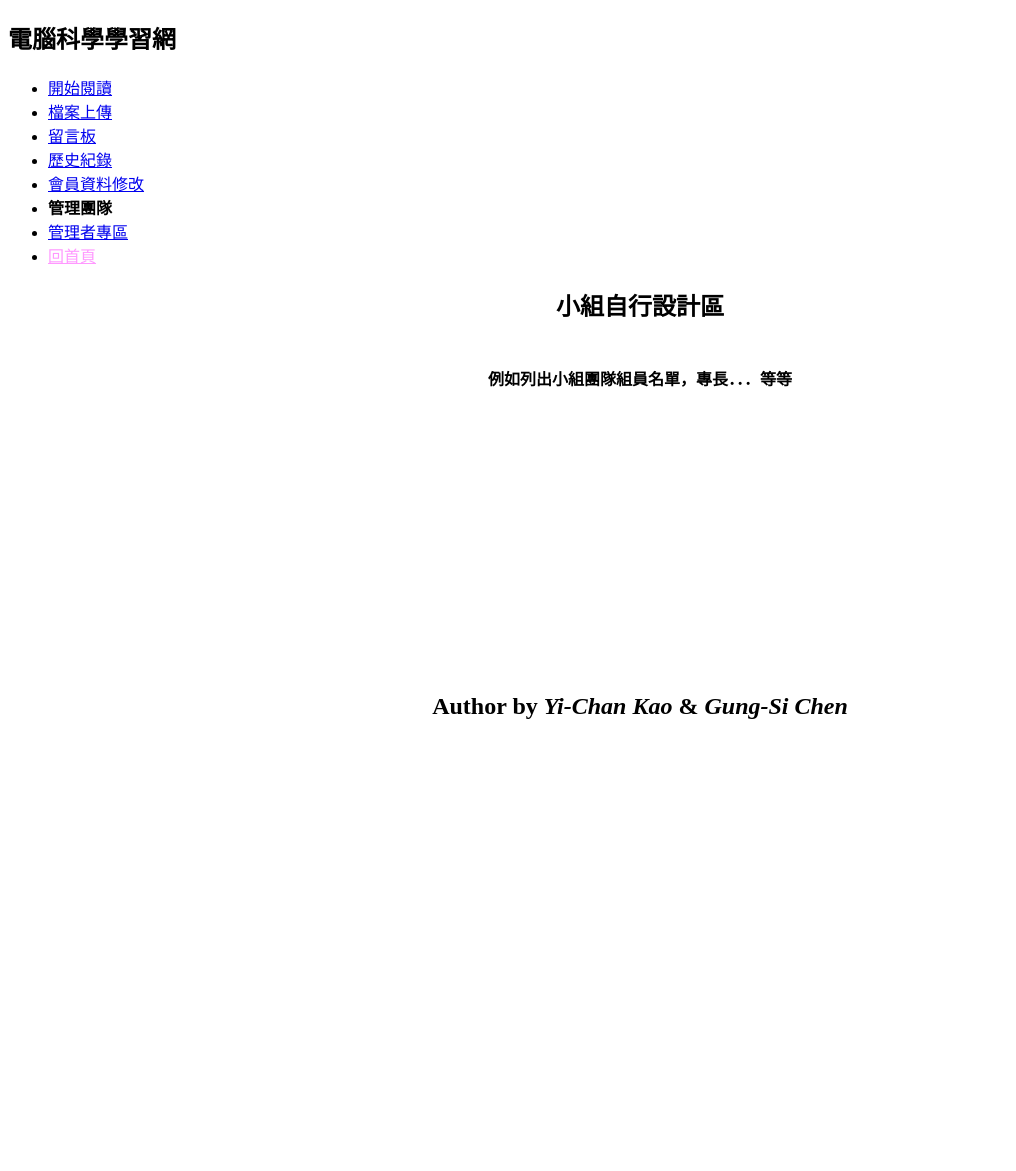
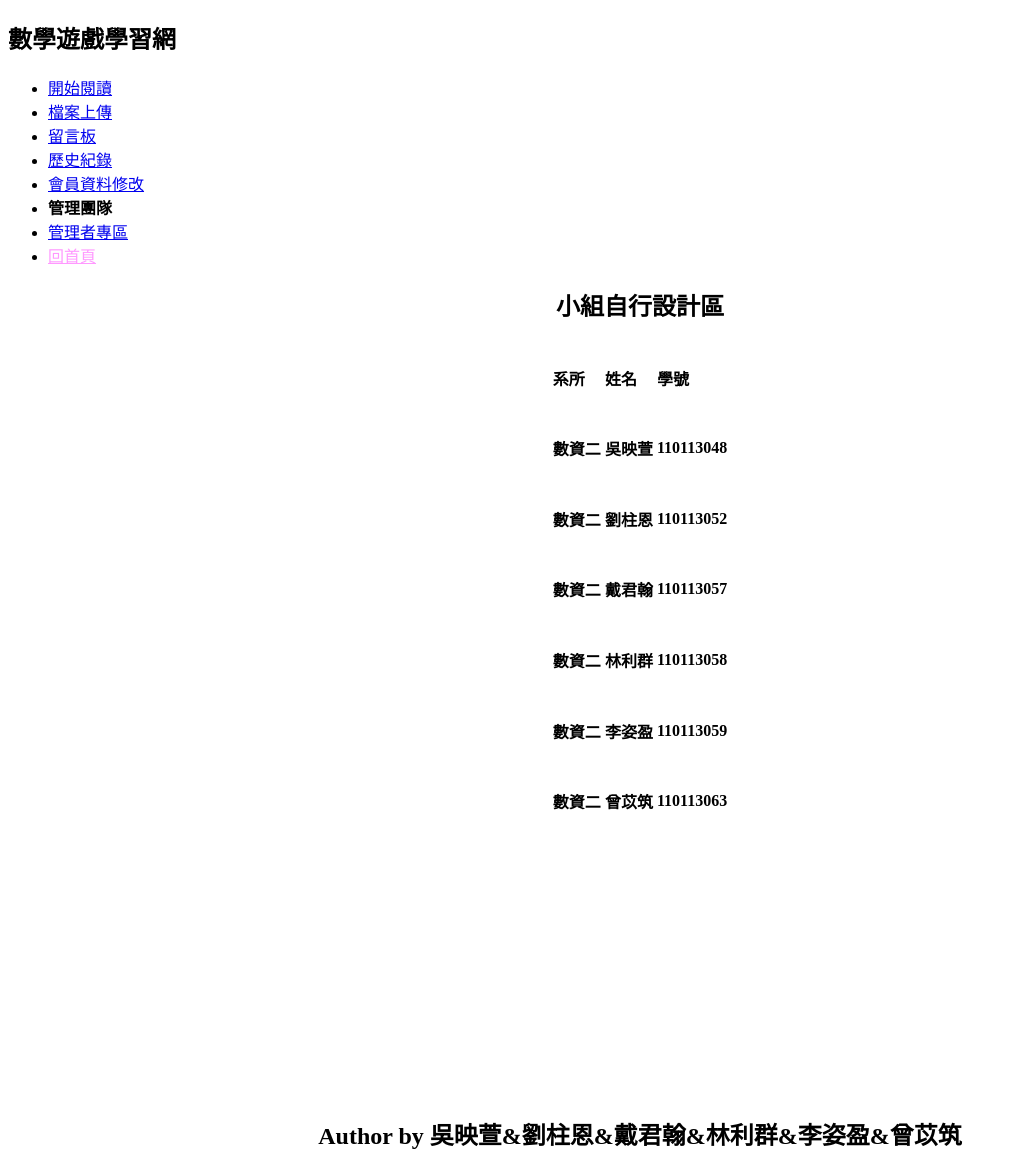
Before and after one commit to NTUEGROUP6/Group6, a PHP site: page /group.php in a window 1280 px wide. Shown: the whole page, without its empty margins (0-1016 px from the left). Before the commit the page ends 719 px from the top, so only its background shows below. Run offline with PHP 8.4, Linux system fonts and the light colour scheme.

Commit message:
Update group.php

```diff
--- a/group.php
+++ b/group.php
@@ -2,13 +2,13 @@
 <html xmlns="http://www.w3.org/1999/xhtml">
 <head>
 <meta http-equiv="Content-Type" content="text/html; charset=utf-8" />
-<title>國立臺北教育大學_學習網</title>
+<title>第六組的教學學習網</title>
 </head>
 
 <body>
 
 
-	<h2>電腦科學學習網</h2>
+	<h2>數學遊戲學習網</h2>
 
 <div id="MAIN_NAV" >
 
@@ -29,7 +29,25 @@
 		<h2>小組自行設計區<br/></h2>
 		<table>
 		<tr>
-			<td> <h4>例如列出小組團隊組員名單，專長．．．等等<br/></td>
+			<td> <h4>系所<br/></td><td> <h4>姓名<br/></td><td> <h4>學號<br/></td>
+		</tr>
+		<tr>
+			<td> <h4>數資二<br/></td><td> <h4>吳映萱<br/></td><td> <h4>110113048<br/></td>
+		</tr>
+		<tr>
+			<td> <h4>數資二<br/></td><td> <h4>劉柱恩<br/></td><td> <h4>110113052<br/></td>
+		</tr>
+		<tr>
+			<td> <h4>數資二<br/></td><td> <h4>戴君翰<br/></td><td> <h4>110113057<br/></td>
+		</tr>
+		<tr>
+			<td> <h4>數資二<br/></td><td> <h4>林利群<br/></td><td> <h4>110113058<br/></td>
+		</tr>
+		<tr>
+			<td> <h4>數資二<br/></td><td> <h4>李姿盈<br/></td><td> <h4>110113059<br/></td>
+		</tr>
+		<tr>
+			<td> <h4>數資二<br/></td><td> <h4>曾苡筑<br/></td><td> <h4>110113063<br/></td>
 		</tr>
 		</table>
 		<br/><br/><br/><br/><br/><br/></h4>
@@ -39,7 +57,8 @@
 <div id="FOOTER">
 	<p>
 		<br/><br/><br/><br/><br/><br/>
-		<h2><center><br/>Author by <i>Yi-Chan Kao</i> & <i>Gung-Si Chen</i> </center></h2>
+		<h2><center><br/>
+		Author by 吳映萱&amp;劉柱恩&amp;戴君翰&amp;林利群&amp;李姿盈&amp;曾苡筑<i></i> </center></h2>
 	</p>
 </div>
 </body>
```
